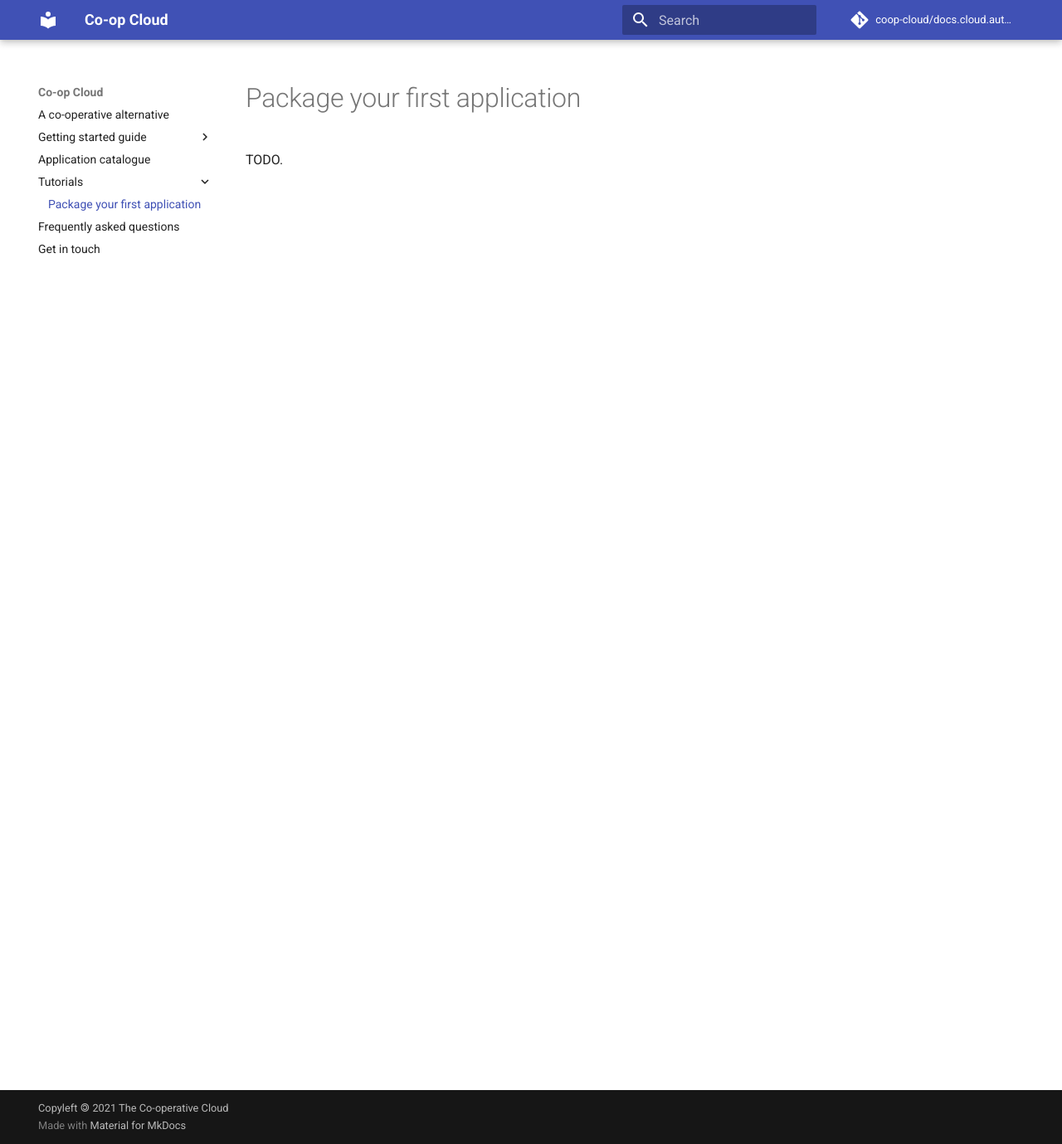
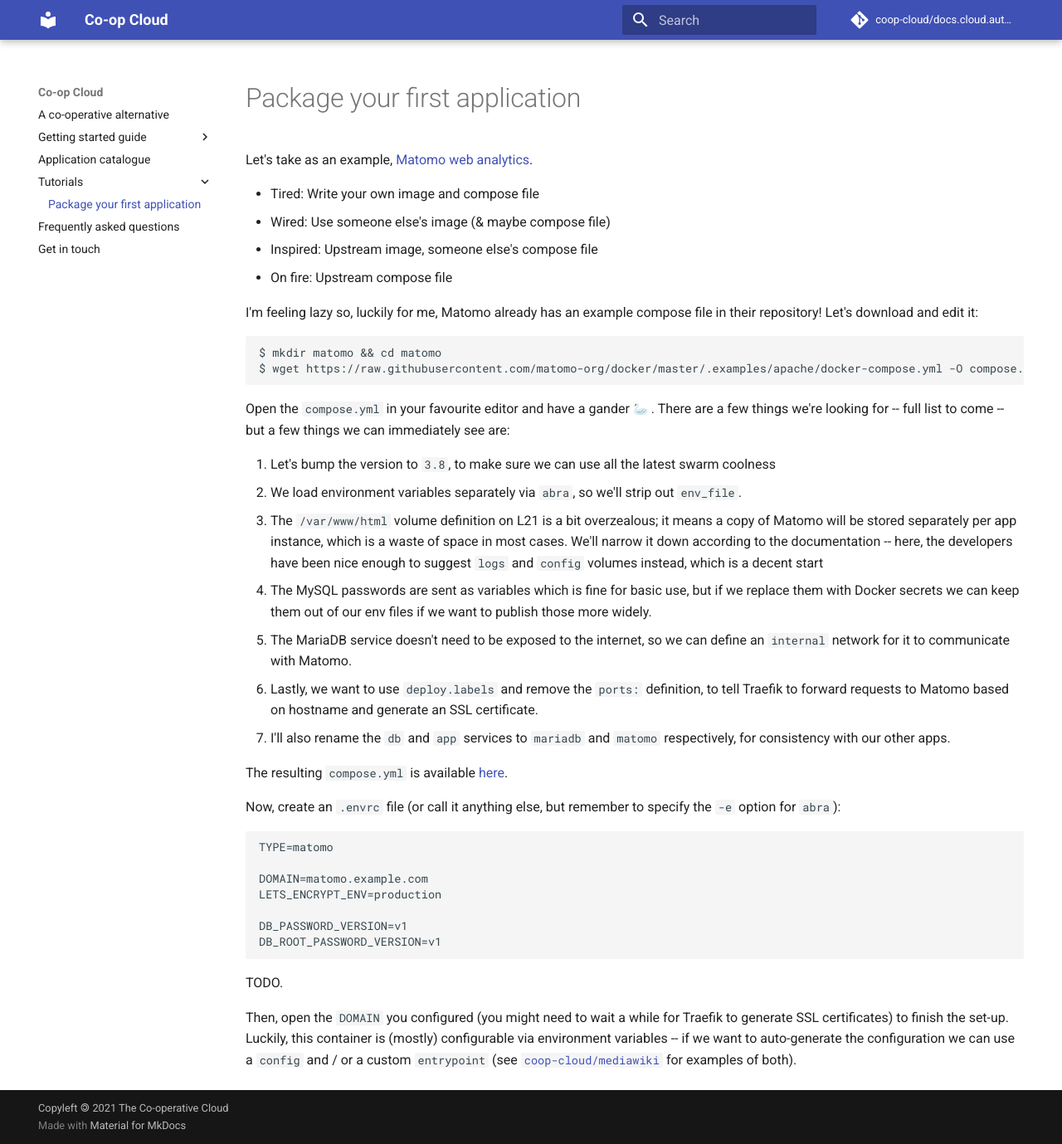
Before and after one commit to mayel/docs.coopcloud.tech, an MkDocs documentation site: the page built from docs/package.md, in a window 1280 px wide and 1379 px high. Shown: the whole window at 83% size. Built offline with MkDocs 1.6.1 and Material for MkDocs 9.7.7, drawn with Linux system fonts in a browser that asks for light colours; emoji names are drawn with the system emoji font.

Commit message:
Add copy/pasta for packaging an app

````diff
--- a/docs/package.md
+++ b/docs/package.md
@@ -2,4 +2,44 @@
 title: Package your first application
 ---
 
+Let's take as an example, [Matomo web analytics](https://matomo.org/).
+
+- Tired: Write your own image and compose file
+- Wired: Use someone else's image (& maybe compose file)
+- Inspired: Upstream image, someone else's compose file
+- On fire: Upstream compose file
+
+I'm feeling lazy so, luckily for me, Matomo already has an example compose file in their repository! Let's download and edit it:
+
+```
+$ mkdir matomo && cd matomo
+$ wget https://raw.githubusercontent.com/matomo-org/docker/master/.examples/apache/docker-compose.yml -O compose.yml
+```
+
+Open the `compose.yml` in your favourite editor and have a gander :swan: . There are a few things we're looking for -- full list to come -- but a few things we can immediately see are:
+
+1. Let's bump the version to `3.8`, to make sure we can use all the latest swarm coolness
+2. We load environment variables separately via `abra`, so we'll strip out `env_file`.
+3. The `/var/www/html` volume definition on L21 is a bit overzealous; it means a copy of Matomo will be stored separately per app instance, which is a waste of space in most cases. We'll narrow it down according to the documentation -- here, the developers have been nice enough to suggest `logs` and `config` volumes instead, which is a decent start
+4. The MySQL passwords are sent as variables which is fine for basic use, but if we replace them with Docker secrets we can keep them out of our env files if we want to publish those more widely.
+5. The MariaDB service doesn't need to be exposed to the internet, so we can define an `internal` network for it to communicate with Matomo.
+6. Lastly, we want to use `deploy.labels` and remove the `ports:` definition, to tell Traefik to forward requests to Matomo based on hostname and generate an SSL certificate.
+7. I'll also rename the `db` and `app` services to `mariadb` and `matomo` respectively, for consistency with our other apps.
+
+The resulting `compose.yml` is available [here](https://git.autonomic.zone/coop-cloud/matomo/src/branch/main/compose.yml).
+
+Now, create an `.envrc` file (or call it anything else, but remember to specify the `-e` option for `abra`):
+
+```
+TYPE=matomo
+
+DOMAIN=matomo.example.com
+LETS_ENCRYPT_ENV=production
+
+DB_PASSWORD_VERSION=v1
+DB_ROOT_PASSWORD_VERSION=v1
+```
+
 TODO.
+
+Then, open the `DOMAIN` you configured (you might need to wait a while for Traefik to generate SSL certificates) to finish the set-up. Luckily, this container is (mostly) configurable via environment variables -- if we want to auto-generate the configuration we can use a `config` and / or a custom `entrypoint` (see [`coop-cloud/mediawiki`](https://git.autonomic.zone/coop-cloud/mediawiki) for examples of both).
````
